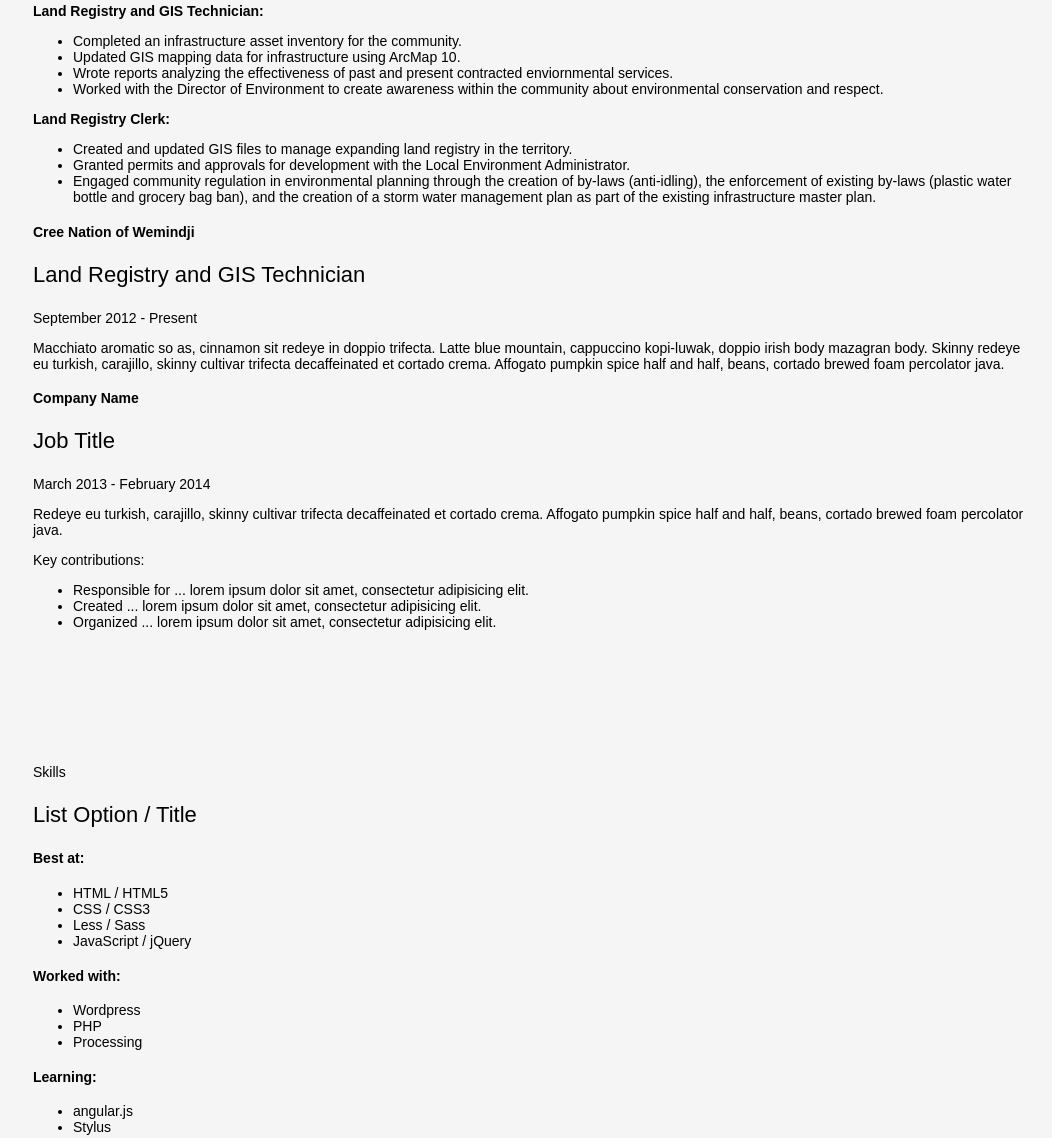
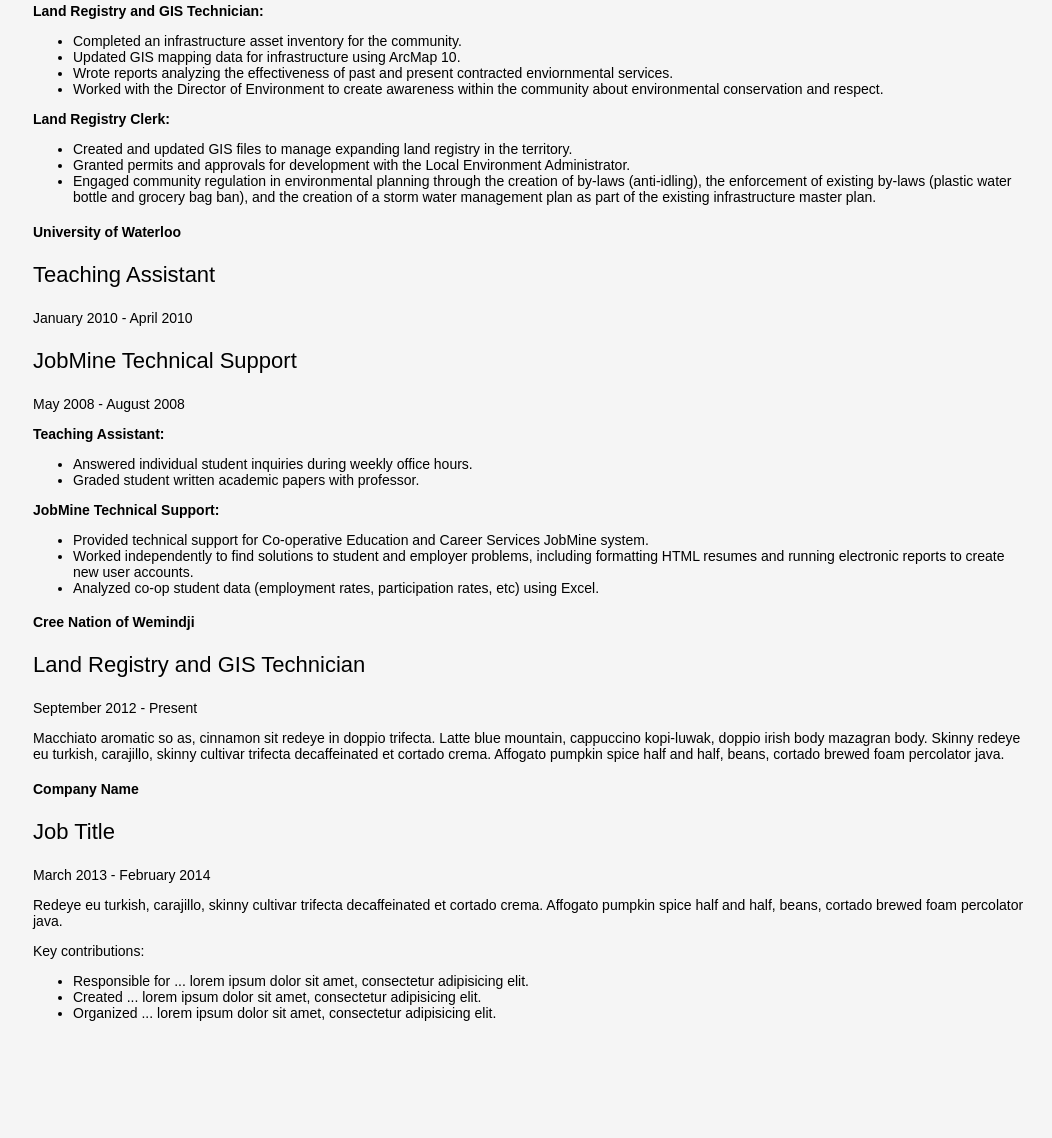
Before and after one commit to dzufelt/resume, a plain HTML site: page index.html in a window 1280 px wide. Shown: the part 2283-3421 px from the top of the page, without its empty margins (107-1159 px from the left). Drawn offline with nearby package versions, Linux system fonts and the light colour scheme; a web font is replaced by a local one.

Commit message:
Add UW employer

```diff
--- a/index.html
+++ b/index.html
@@ -92,6 +92,31 @@
 							<li>Created and updated GIS files to manage expanding land registry in the territory.</li>
 							<li>Granted permits and approvals for development with the Local Environment Administrator.</li>
 							<li>Engaged community regulation in environmental planning through the creation of by-laws (anti-idling), the enforcement of existing by-laws (plastic water bottle and grocery bag ban), and the creation of a storm water management plan as part of the existing infrastructure master plan.</li>
+						</ul>
+					</p>
+				</div>
+
+				<div class="item">
+				<div class="details">
+					<h4 class="company">University of Waterloo</h4>
+					<h3>Teaching Assistant</h3>
+					<p class="date">January 2010 - April 2010</p>
+					<h3>JobMine Technical Support</h3>
+					<p class="date">May 2008 - August 2008</p>
+				</div>
+				<div class="description">
+					<p><strong>Teaching Assistant:</strong>
+						<ul>
+							<li>Answered individual student inquiries during weekly office hours.</li>
+							<li>Graded student written academic papers with professor.</li>
+						</ul>
+					</p>
+
+					<p><strong>JobMine Technical Support:</strong>
+						<ul>
+							<li>Provided technical support for Co-operative Education and Career Services JobMine system.</li>
+							<li>Worked independently to find solutions to student and employer problems, including formatting HTML resumes and running electronic reports to create new user accounts.</li>
+							<li>Analyzed co-op student data (employment rates, participation rates, etc) using Excel.</li>
 						</ul>
 					</p>
 				</div>
```
